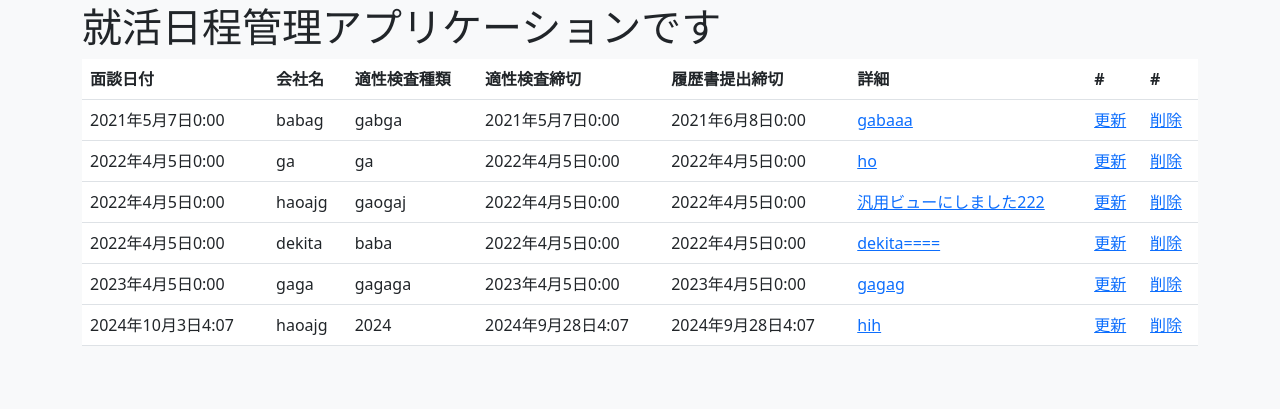
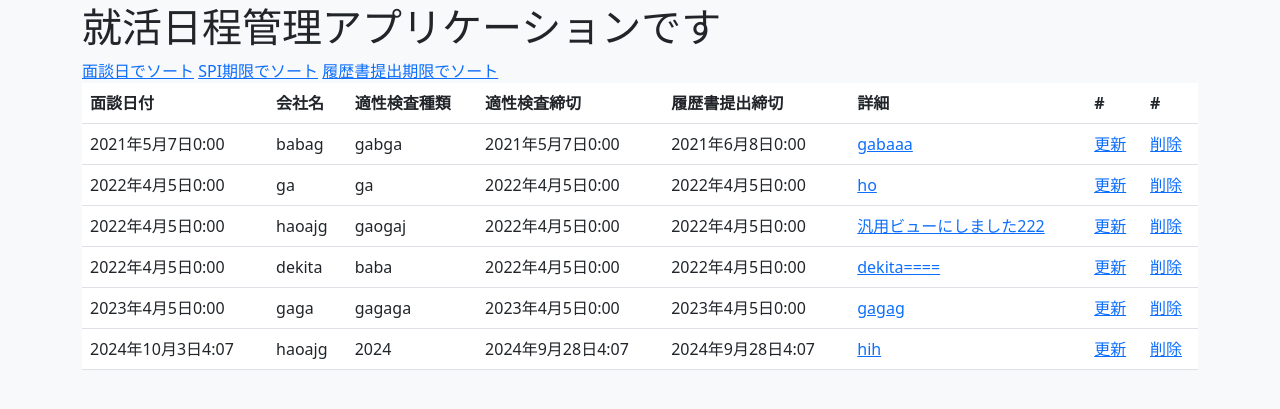
Before and after one commit to Katsuharuby/portofolio_sample, a Django app: page / in a window 1280 px wide. Shown: the part 53-462 px from the top of the page. Run offline with Django 4.2, Linux system fonts and the light colour scheme; a user stored in the database is signed in; data comes from the database, SQL or seed files in the repository; both versions use the stored data as it was after the commit.

Commit message:
ソート機能を追加 面談日、spi期限、履歴書提出日でソートできるようにした

```diff
--- a/manage_app/templates/manage_app/day_list.html
+++ b/manage_app/templates/manage_app/day_list.html
@@ -1,6 +1,13 @@
 {% extends 'manage_app/base.html' %}
 {% block content %}
 <h1>就活日程管理アプリケーションです</h1>
+
+<div>
+    <a href="?sort_by=date_of_interview">面談日でソート</a>
+    <a href="?sort_by=what_kinda_spi">SPI期限でソート</a>
+    <a href="?sort_by=resume_of_spi">履歴書提出期限でソート</a>
+</div>
+
 <table class="table">
 <thead>
     <tr>
--- a/manage_app/views.py
+++ b/manage_app/views.py
@@ -13,7 +13,8 @@ class IndexView(LoginRequiredMixin, generic.ListView):
     model = Day
 
     def get_queryset(self):
-        return Day.objects.filter(author=self.request.user).order_by('date_of_interview')
+        sort_by = self.request.GET.get('sort_by', 'date_of_interview')
+        return Day.objects.filter(author=self.request.user).order_by(sort_by)
 
 class AddView(LoginRequiredMixin, generic.CreateView):
     model = Day
```
Also changed, not shown: db.sqlite3.
